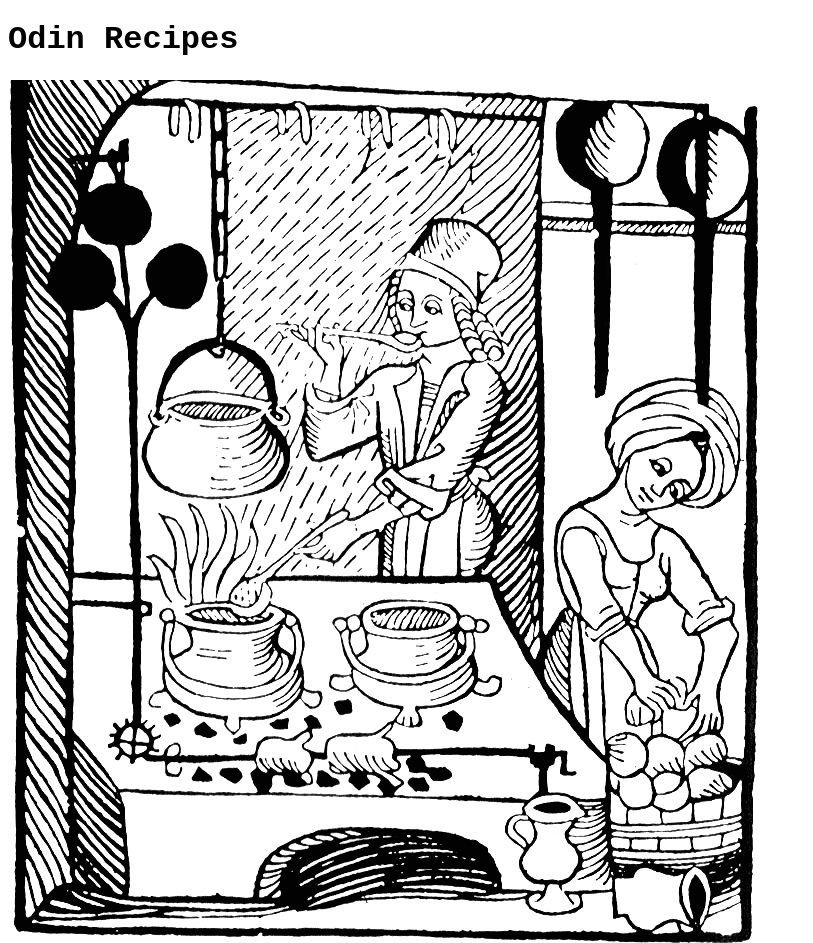
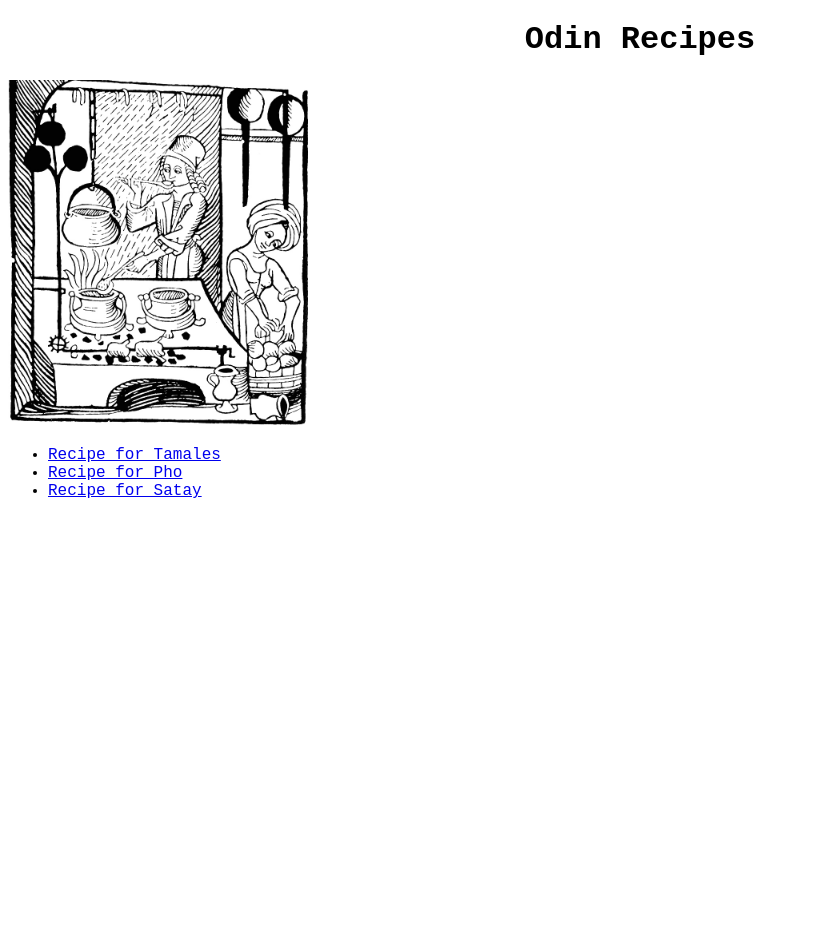
Before and after one commit to Chach2424/odin-recipes, a plain HTML site: page index.html in a window 1280 px wide. Shown: the top 943 px of the page, without its empty margins (0-813 px from the left). After the commit the page ends 800 px from the top, so only its background shows below. Drawn offline with Linux system fonts and the light colour scheme.

Commit message:
Add styling to styles.css

```diff
--- a/styles.css
+++ b/styles.css
@@ -1,3 +1,12 @@
 body {
     font-family: 'Courier New', Courier, monospace;
 }
+
+h1, h2 {
+    text-align: center;
+}
+
+img {
+    width: 300px;
+    height: auto;
+}
```
